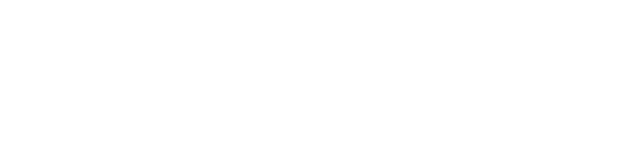
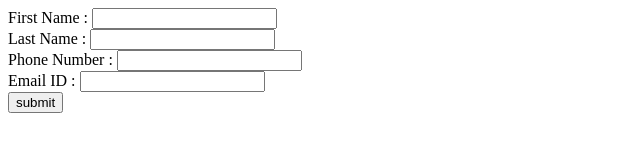
Before and after one commit to acciojob/form-login-2-sreeraj6, a website: page main.html in a window 1280 px wide. Shown: the whole page, without its empty margins (0-640 px from the left). Drawn offline with Linux system fonts and the light colour scheme.

Commit message:
created a submission

```diff
--- a/main.html
+++ b/main.html
@@ -10,7 +10,21 @@
 	<!-- the entire body must be written by student -->
     <script type="text/javascript" src="./script.js">
 </script>
-
+	<form name="details">
+		<label>First Name :</label>
+		<input type="text" id="fname" />
+		<br>
+		<label>Last Name :</label>
+		<input type="text" id="lname" />
+		<br>
+		<label>Phone Number :</label>
+		<input type="number" id="phone" />
+		<br>
+		<label>Email ID :</label>
+		<input type="email" id="email" />
+		<br>
+		<input type="submit" name="send" onclick="form_alert()" value="submit" />
+	</form>
 </body>
 
 </html>
--- a/script.js
+++ b/script.js
@@ -1 +1,7 @@
-//your JS code here. If required.
+function form_alert() {
+	var fname = document.getElementById("fname").value;
+	var lname = document.getElementById("lname").value;
+	var phone = document.getElementById("phone").value;
+	var email = document.getElementById("email").value;
+	alert(fname+"\n"+lname+"\n"+phone+"\n"+email);
+}
```
